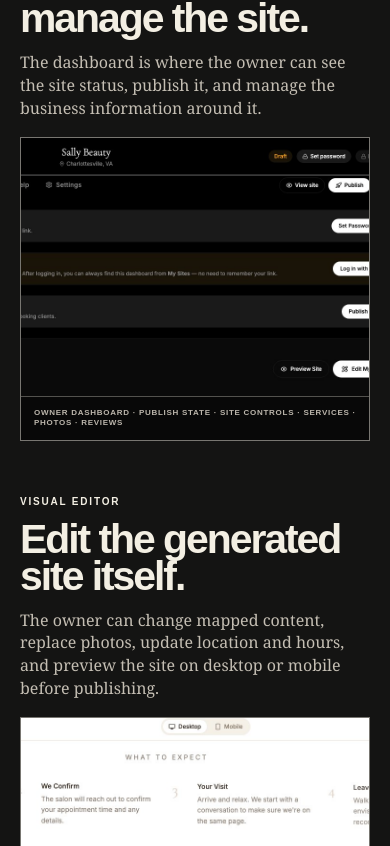
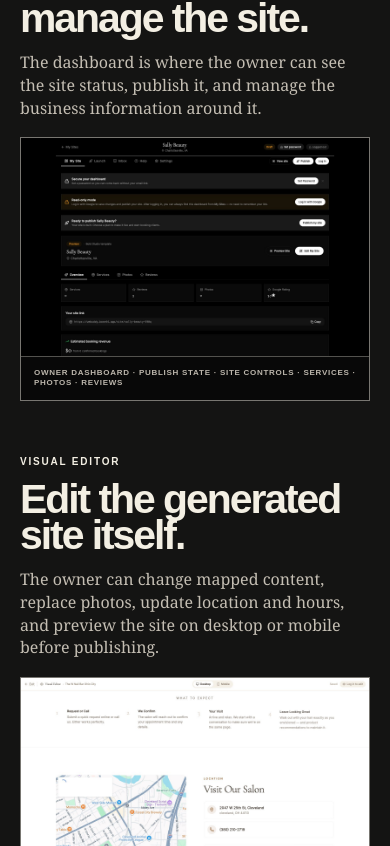
Before and after one commit to pegg-dot/nate-pegg-portfolio, a Next.js app: page /work/webuddy in a window 390 px wide. Shown: the part 4498-5344 px from the top of the page. Built offline with nearby package versions, Linux system fonts and the light colour scheme.

Commit message:
Show full WeBuddy product surfaces

```diff
--- a/src/app/work/webuddy/webuddy.module.css
+++ b/src/app/work/webuddy/webuddy.module.css
@@ -700,3 +700,43 @@
     transform: translate(-31%, -1%);
   }
 }
+
+/* Show the whole product surface. These screenshots are intentionally zoomed OUT so the
+   dashboard/editor read as complete tools rather than cropped details. */
+.controlArtifact {
+  grid-template-columns: 1fr;
+  gap: 18px;
+}
+
+.controlArtifactCopy {
+  max-width: 760px;
+}
+
+.artifactViewport,
+.dashboardCrop,
+.editorCrop {
+  aspect-ratio: auto;
+  overflow: visible;
+}
+
+.artifactViewport img,
+.dashboardCrop img,
+.editorCrop img {
+  width: 100%;
+  max-width: 100%;
+  height: auto;
+  transform: none;
+}
+
+@media (max-width: 680px) {
+  .dashboardCrop,
+  .editorCrop {
+    aspect-ratio: auto;
+  }
+
+  .dashboardCrop img,
+  .editorCrop img {
+    width: 100%;
+    transform: none;
+  }
+}
```
